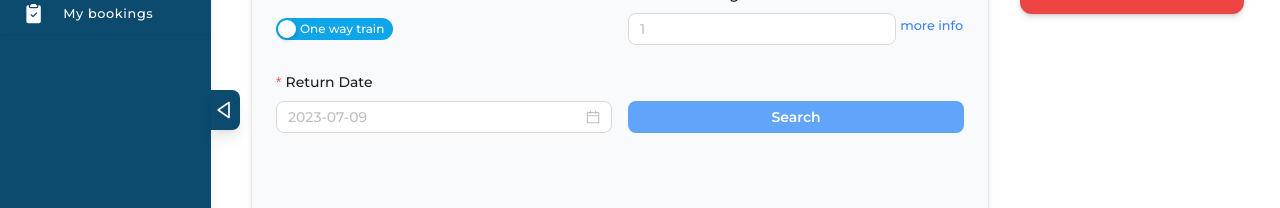
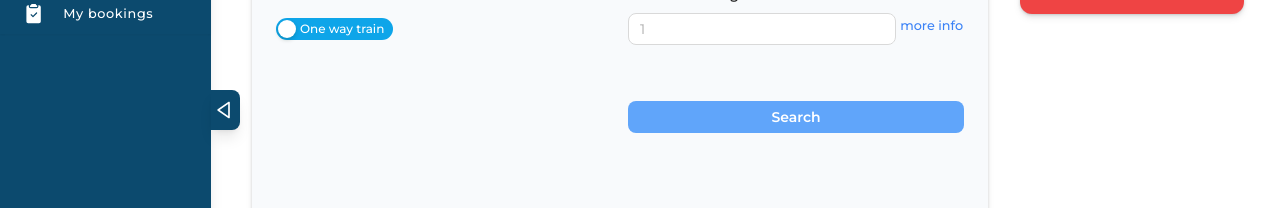
Before and after one commit to Nekromenzer/train-ticket-booking, a React (Vite) app: page / in a window 1280 px wide. Shown: the part 290-498 px from the top of the page. Built offline with nearby package versions, Linux system fonts and the light colour scheme.

Commit message:
validation complete with all error msgses

```diff
--- a/src/components/common/CommonForm.jsx
+++ b/src/components/common/CommonForm.jsx
@@ -1,4 +1,4 @@
-import { forwardRef, useImperativeHandle } from 'react'
+import { forwardRef, useImperativeHandle, useState } from 'react'
 import {
   Form,
   Input,
@@ -7,8 +7,7 @@ import {
   TimePicker,
   InputNumber,
   Switch,
-  Tooltip,
-  Typography
+  Tooltip
 } from 'antd'
 import CommonBtn from './CommonBtn'
 
@@ -34,6 +33,7 @@ const CommonForm = forwardRef((props, ref) => {
   } = props
 
   const [form] = Form.useForm()
+  const [checked, setChecked] = useState(false)
 
   const renderInput = (item, className) => {
     const {
@@ -49,10 +49,9 @@ const CommonForm = forwardRef((props, ref) => {
       min,
       max,
       disabledDate,
-      checked,
       defaultChecked,
       unCheckedChildren,
-      checkedChildren
+      checkedChildren,
     } = item
     if (type === 'password') {
       return (
@@ -133,6 +132,7 @@ const CommonForm = forwardRef((props, ref) => {
           defaultChecked={defaultChecked}
           className='bg-sky-500'
           checked={checked}
+          onClick={() => setChecked(!checked)}
         />
       )
     }
@@ -153,6 +153,8 @@ const CommonForm = forwardRef((props, ref) => {
 
   const formItems = fields?.slice(0, renderItemsInArray()).map((item, idx) => (
     <div key={idx} className={`flex items-center gap-1 ${formItemClassName}`}>
+      {!checked && item.name === 'returnDate' ? null : (
+        <>
           <Form.Item
             key={`form_${name}_${idx}`}
             label={item.label}
@@ -165,9 +167,9 @@ const CommonForm = forwardRef((props, ref) => {
             {renderInput(item, inputClassName)}
           </Form.Item>
           {item.tooltip && (
-        <Tooltip title={item.tooltipTitle}>
-          {item.tooltipText}
-        </Tooltip>
+            <Tooltip title={item.tooltipTitle}>{item.tooltipText}</Tooltip>
+          )}
+        </>
       )}
     </div>
   ))
--- a/src/data/pages/bookingForm.jsx
+++ b/src/data/pages/bookingForm.jsx
@@ -26,6 +26,12 @@ const stations = [
 
 const todayDate = new Date()
 const formattedDate = date => dayjs(date).format('YYYY-MM-DD')
+const formatDateForValidate = date => {
+  if (date === undefined) {
+    return -1
+  }
+  return Number(dayjs(date).format('YYYYMMDD'))
+}
 const formattedTime = dayjs(todayDate).format('HH:mm')
 
 const data = {
@@ -148,18 +154,20 @@ const data = {
       label: 'Return Date',
       name: 'returnDate',
       rules: [
-        { required: true, message: 'Please enter valid date!' },
+        { required: false, message: 'Please enter valid date!' },
         { type: 'date', message: 'Please enter valid date!' },
         ({ getFieldValue }) => ({
           validator (_, value) {
             if (
-              formattedDate(getFieldValue('departureDate')) !==
-              formattedDate(value)
+              formatDateForValidate(getFieldValue('departureDate')) <
+              formatDateForValidate(value)
             ) {
               return Promise.resolve()
             }
             return Promise.reject(
-              new Error('Return date cannot be same as departure date!')
+              new Error(
+                'Return date should be higher date than departure date!'
+              )
             )
           }
         })
@@ -168,7 +176,7 @@ const data = {
       autoComplete: 'on',
       hasFeedback: true,
       placeholder: formattedDate(todayDate),
-      allowClear: true,
+      allowClear: false,
       autoFocus: false,
       showToday: true,
       disabledDate: current => {
```
Lines whose indentation alone changed are shown as unchanged.
